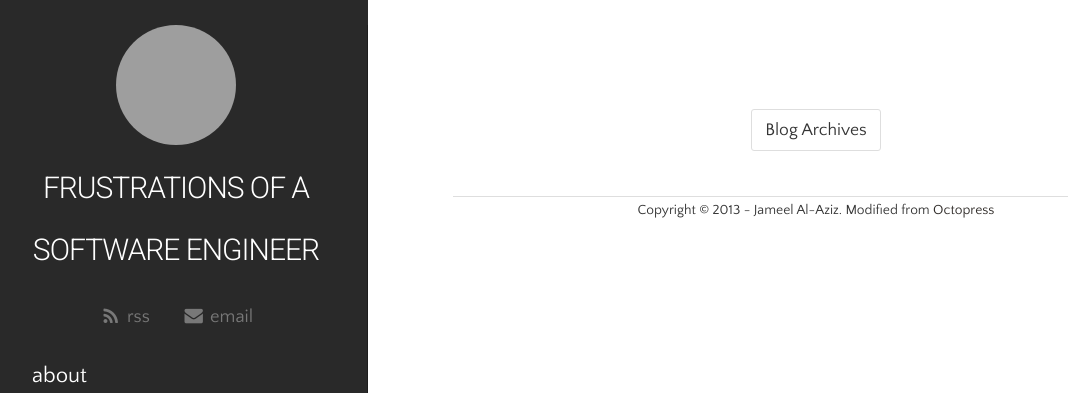
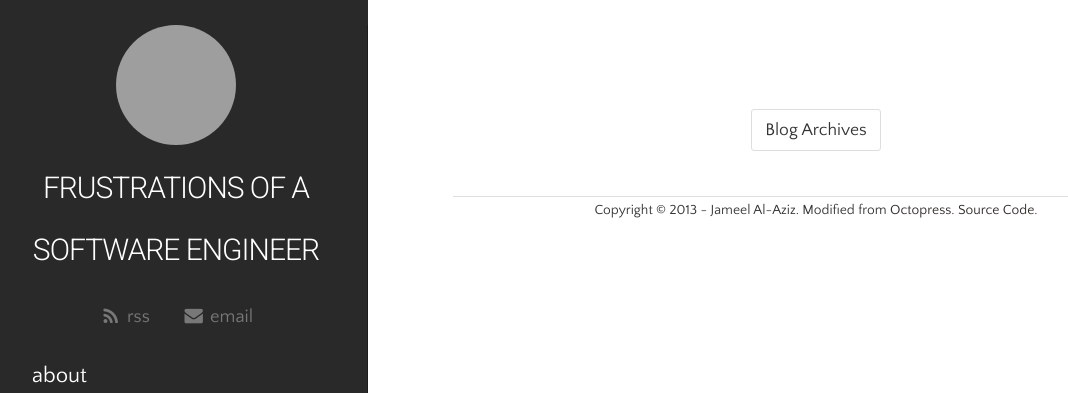
Before and after one commit to jalaziz/jalaziz.github.io, a Jekyll site: the page built from index.html, in a window 1280 px wide. Shown: the top 393 px of the page, without its empty margins (16-1084 px from the left). Built offline with Jekyll 4.4.1, drawn with Linux system fonts in a browser that asks for light colours; nearby versions of some CDN libraries; Markdown is read by kramdown in place of the engine named in the settings; the list of posts is cut into pages by our own code; comment, search, counter and statistics services are not loaded; grey boxes are pictures that could not be loaded.

Commit message:
Add a link to the site source in the footer

```diff
--- a/_includes/footer.html
+++ b/_includes/footer.html
@@ -1,3 +1,3 @@
 <p class="credit">
-  Copyright &copy; {{ site.time | date: "%Y" }} - {{ site.author }}. Modified from <a href="http://octopress.org">Octopress</a>
+  Copyright &copy; {{ site.time | date: "%Y" }} - {{ site.author }}. Modified from <a href="http://octopress.org">Octopress</a>. <a href="https://github.com/jalaziz/jalaziz.github.io">Source Code</a>.
 </p>
```
